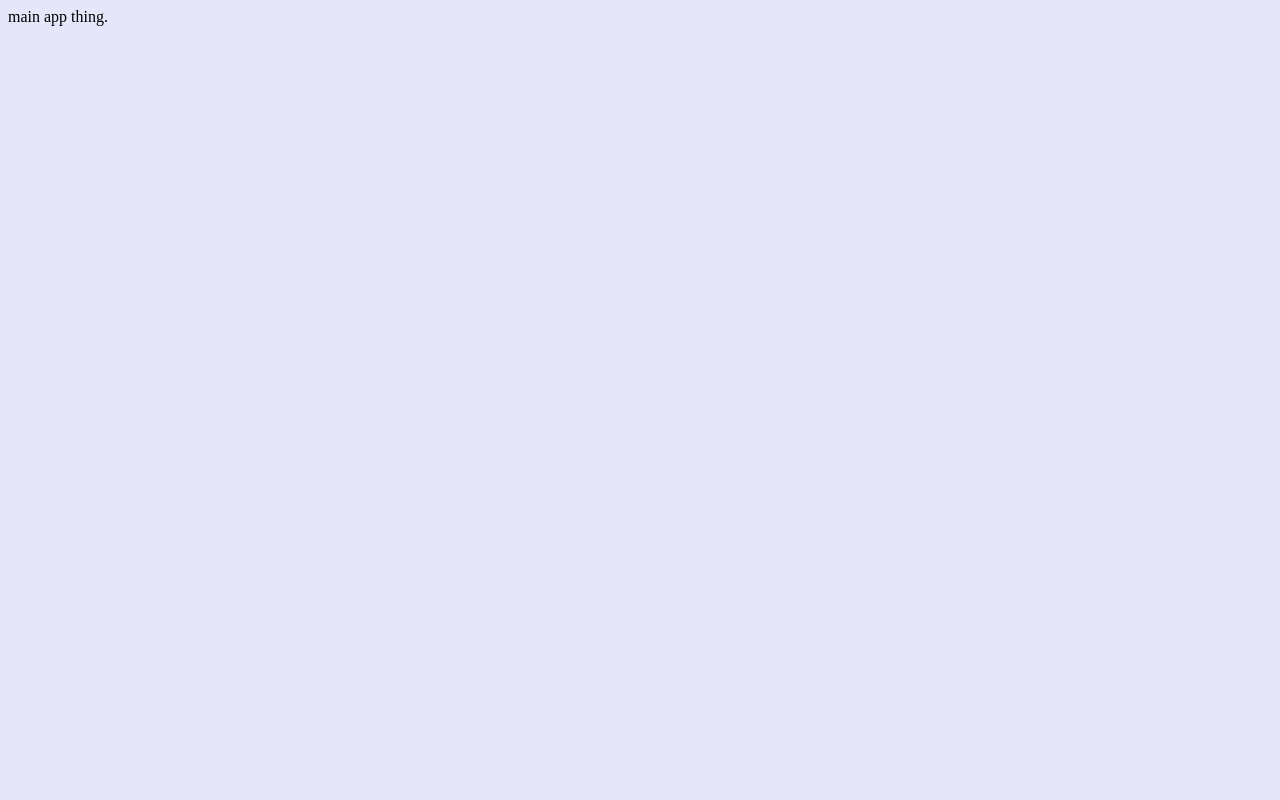
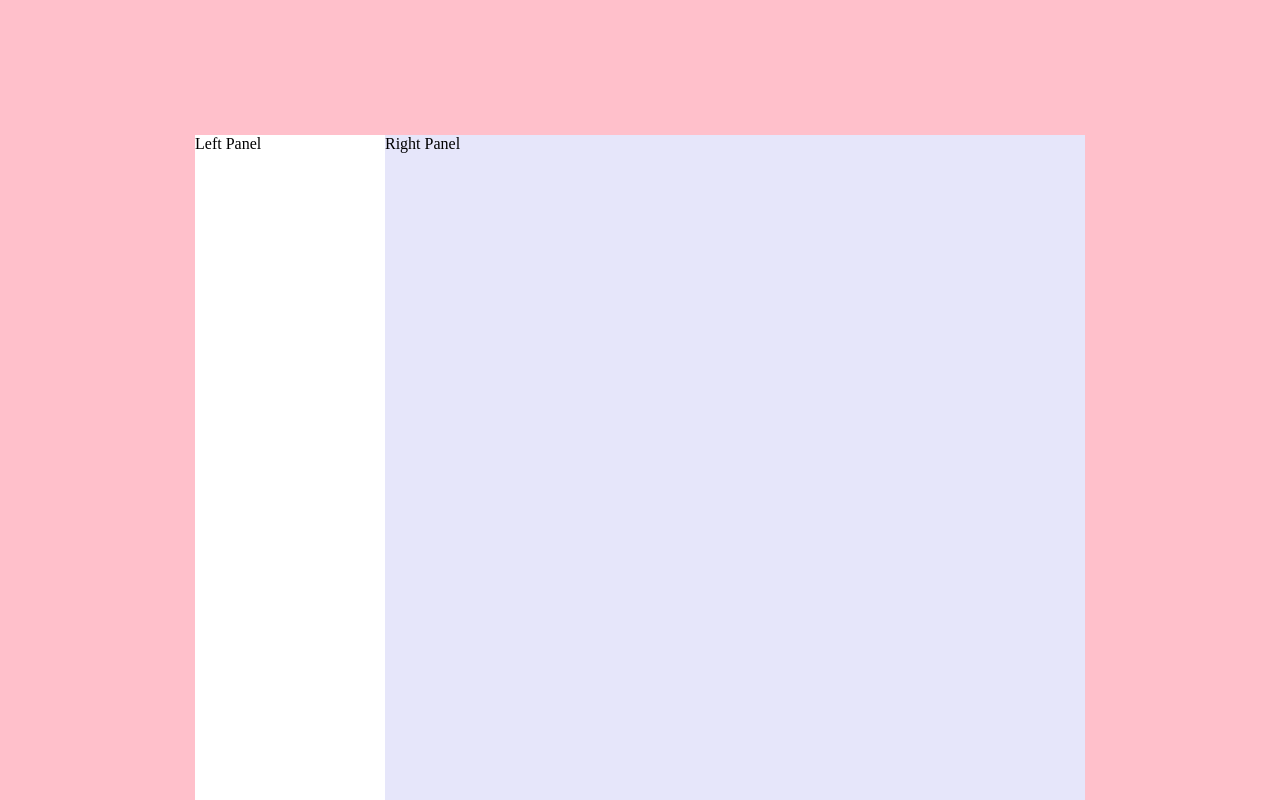
Before and after one commit to rhyuen/yvrun, a React app: page / in a window 1280 px wide. Built offline with nearby package versions, Linux system fonts and the light colour scheme.

Commit message:
css changes and media queries.

```diff
--- a/src/app.jsx
+++ b/src/app.jsx
@@ -3,8 +3,13 @@ import React, {Component} from "react";
 class App extends Component{
     render(){
         return (
-            <div>
-                main app thing.
+            <div className = "root">
+                <div className = "root__left">
+                    Left Panel
+                </div>
+                <div className = "root__main">
+                    Right Panel
+                </div>
             </div>
         );
     }
--- a/src/templates/index.html
+++ b/src/templates/index.html
@@ -4,7 +4,43 @@
         <meta charset="UTF-8">
         <title>YVRUN</title>
         <style>
-            html{background: lavender;}
+            html{height: 100%;}
+            body{border: 0; margin: 0; height: 100%;}
+            #app{
+                background: pink;
+                width: 100%;
+                height: 100%;
+                display: flex;
+                justify-content: center;
+            }
+            .root{
+                width: 100%;
+                background: blue;
+                display: flex;
+            }
+
+            .root__left{
+                display: none;
+            }
+            .root__main{
+                width: 100%;
+            }
+
+            @media only screen and (min-width: 890px){
+                .root{
+                    margin-top: 135px;
+                    width: 890px;
+                }
+                .root__left{
+                    display: block;
+                   width: 190px;
+                   background: white;
+                }
+                .root__main{
+                    width: 700px;
+                    background: lavender;
+                }
+            }
         </style>
     </head>
     <body>
```
